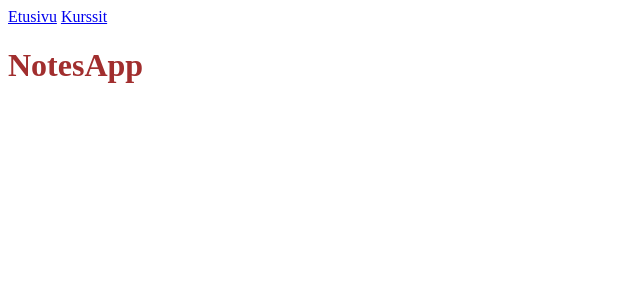
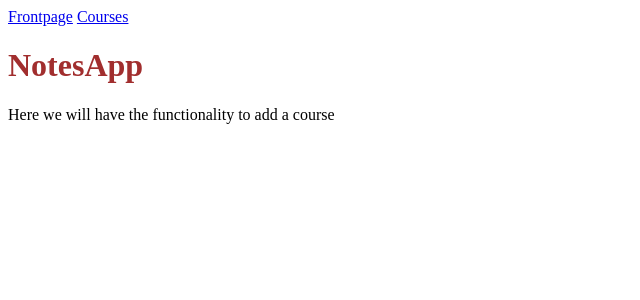
Before and after one commit to lattuemmi/FrontinLoppuharkka, a SvelteKit app in the folder loppuharkka-front/: page /AddCourse in a window 1280 px wide. Shown: the top 300 px of the page, without its empty margins (0-640 px from the left). Built offline with nearby package versions, Linux system fonts and the light colour scheme.

Commit message:
Kuvauksia lisätty
Lisäsin kuvauksia luurankoon että teidän et navigointi toimii oikein. Saa selkeyttä toimintaan ennen toiminnallisuuden implementointii

```diff
--- a/loppuharkka-front/src/routes/AddCourse/+page.svelte
+++ b/loppuharkka-front/src/routes/AddCourse/+page.svelte
@@ -3,3 +3,5 @@
 </script>
 
 <Header />
+
+<p>Here we will have the functionality to add a course</p>
--- a/loppuharkka-front/src/routes/CreateNotes/+page.svelte
+++ b/loppuharkka-front/src/routes/CreateNotes/+page.svelte
@@ -3,3 +3,5 @@
 </script>
 
 <Header />
+
+<p>Here we will have the functionality to create notes</p>
--- a/loppuharkka-front/src/routes/Header.svelte
+++ b/loppuharkka-front/src/routes/Header.svelte
@@ -1,5 +1,5 @@
-<a href="/">Etusivu</a>
-<a href="/Kurssit">Kurssit</a>
+<a href="/">Frontpage</a>
+<a href="/Kurssit">Courses</a>
 
 <h1>NotesApp</h1>
 
--- a/loppuharkka-front/src/routes/Kurssit/+page.svelte
+++ b/loppuharkka-front/src/routes/Kurssit/+page.svelte
@@ -6,7 +6,6 @@
 
 <Header />
 
-<h1>NotesApp</h1>
  <h3>Kurssit</h3>
 
 <Opintojaksot />
--- a/loppuharkka-front/src/routes/ListaaMuistiinpanot/+page.svelte
+++ b/loppuharkka-front/src/routes/ListaaMuistiinpanot/+page.svelte
@@ -5,4 +5,6 @@
 
 <Header />
 
+<p>Here we can list the notes and at some point be able to filter through them</p>
+
 <HaeMuistiinpanot />
```
